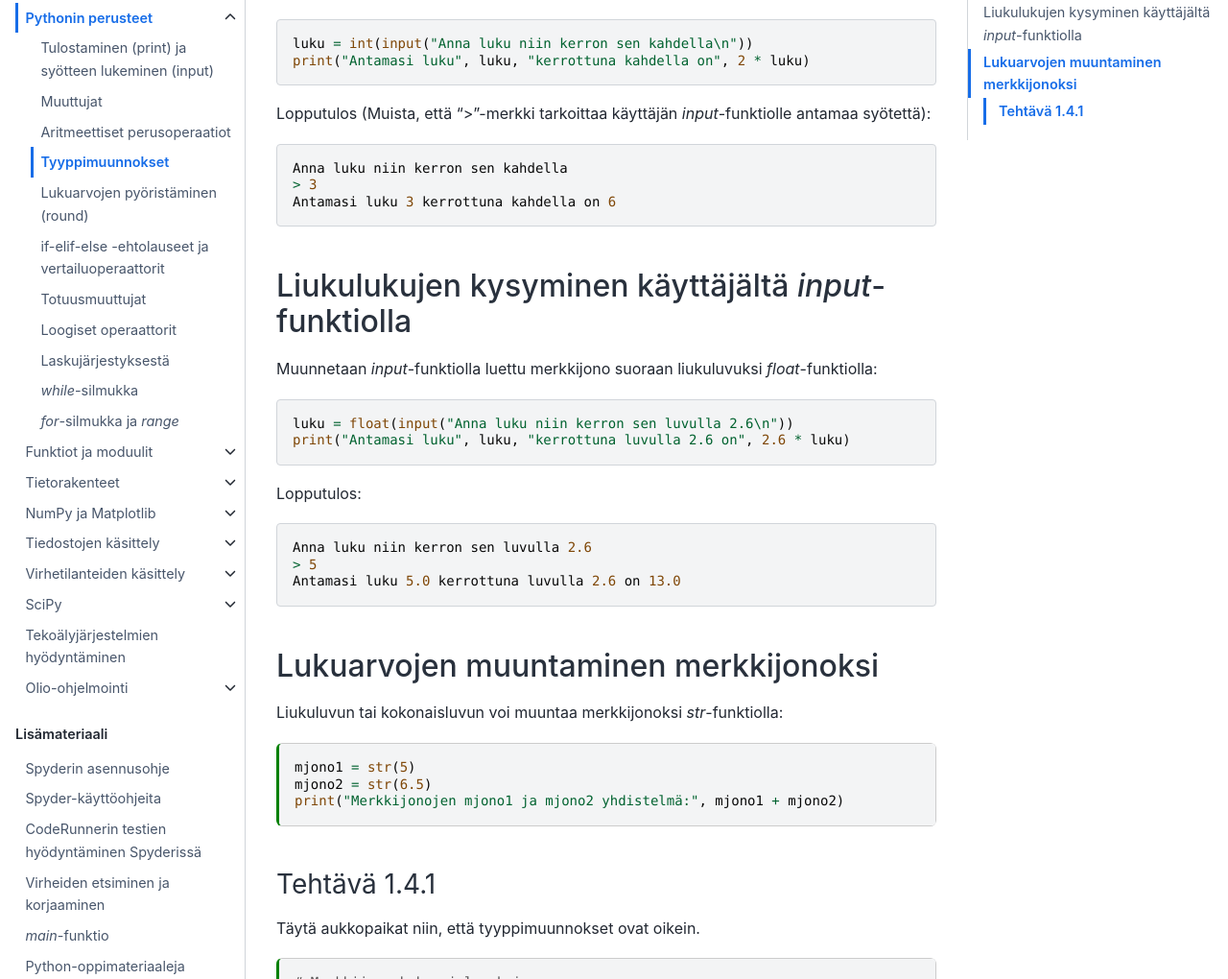
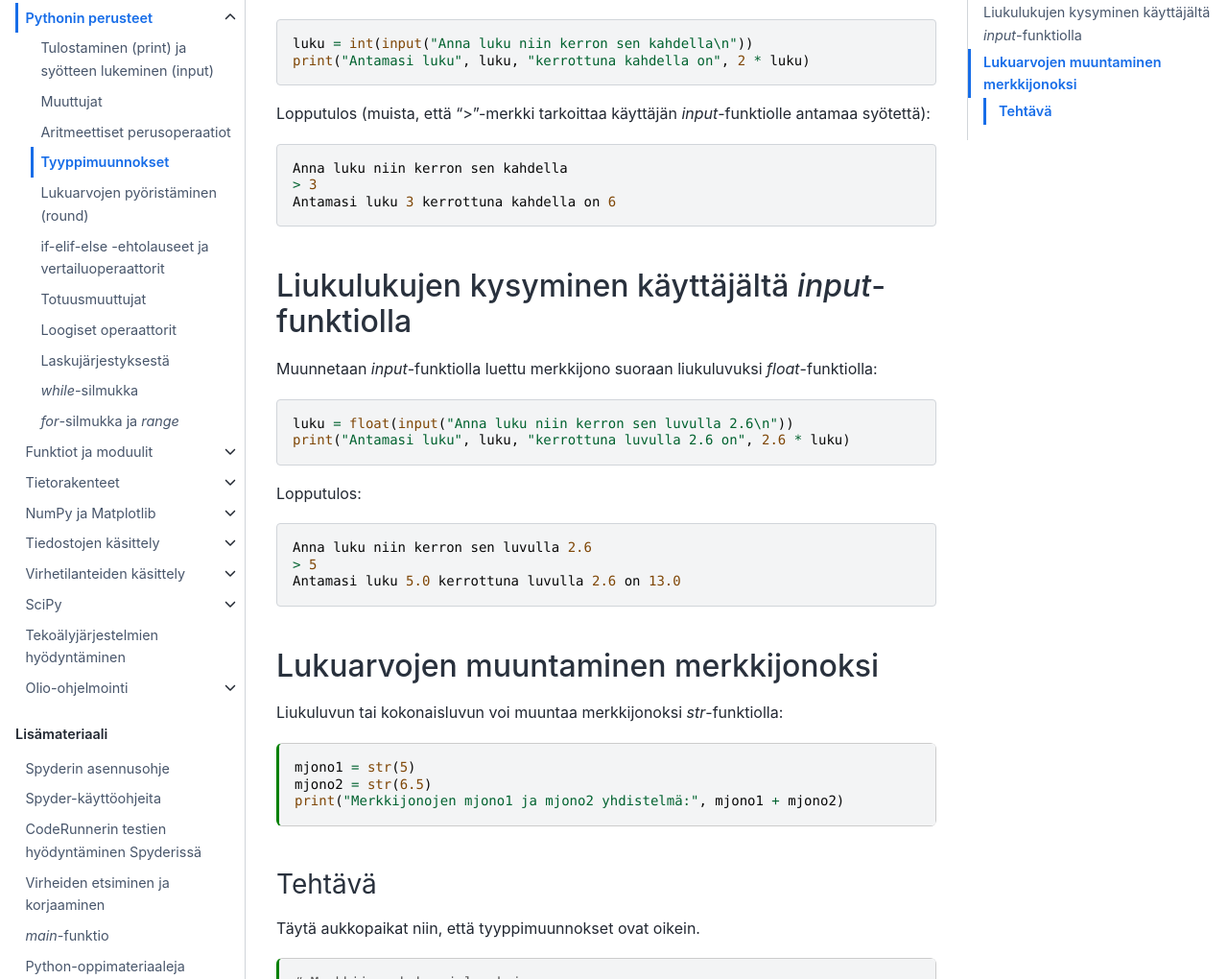
Before and after one commit to elina-ruha/CHEM-ohjelmointikurssikirja-test, a Jupyter Book: the page built from book/perusteet/tyyppimuunnos.md, in a window 1280 px wide and 1400 px high, scrolled down 665 px. Shown: the part 152-1172 px from the top of the window at 96% size. Built offline with Jupyter Book 1.0.4 settings and Sphinx 7.4.7 and the Sphinx Book theme 1.1.4, drawn with Linux system fonts in a browser that asks for light colours; comment, search, counter and statistics services are not loaded.

Commit message:
Update tyyppimuunnos.md

````diff
--- a/book/perusteet/tyyppimuunnos.md
+++ b/book/perusteet/tyyppimuunnos.md
@@ -34,7 +34,7 @@ laskutoimitusta laskevat oikeasti kokonais- ja liukuluvuilla. Merkkijonon muunta
 luku = int(input("Anna luku niin kerron sen kahdella\n"))
 print("Antamasi luku", luku, "kerrottuna kahdella on", 2 * luku)
 ```
-Lopputulos (Muista, että ">"-merkki tarkoittaa käyttäjän *input*-funktiolle antamaa syötettä):
+Lopputulos (muista, että ">"-merkki tarkoittaa käyttäjän *input*-funktiolle antamaa syötettä):
 ```
 Anna luku niin kerron sen kahdella
 > 3
@@ -59,7 +59,7 @@ mjono1 = str(5)
 mjono2 = str(6.5)
 print("Merkkijonojen mjono1 ja mjono2 yhdistelmä:", mjono1 + mjono2)
 ```
-### Tehtävä 1.4.1
+### Tehtävä
 Täytä aukkopaikat niin, että tyyppimuunnokset ovat oikein.
 ```{code-cell} ipython3
 # Merkkijono kokonaisluvuksi
````
